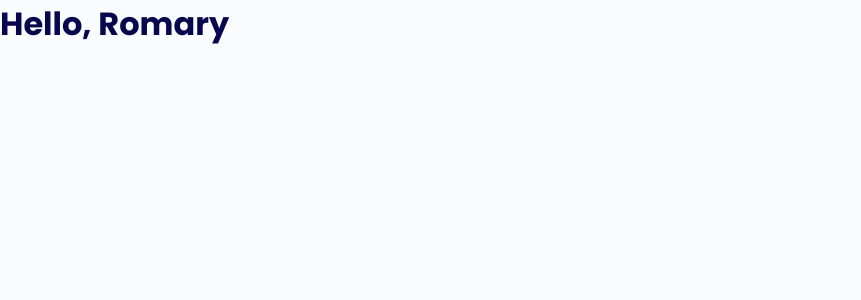
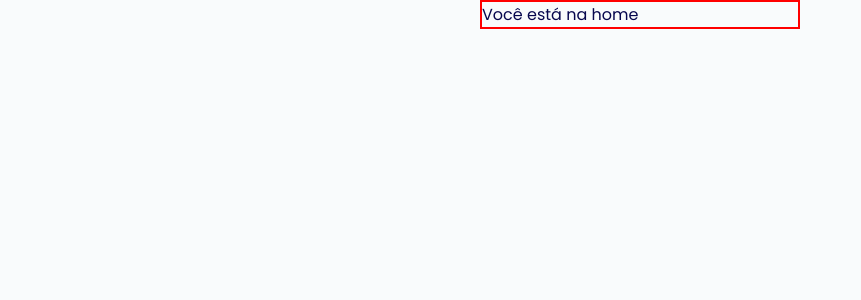
Before and after one commit to jjromary/TRACTIAN_Landing_Page, a React (Vite) app: page / in a window 1280 px wide. Shown: the top 300 px of the page, without its empty margins (0-861 px from the left). Built offline with nearby package versions, Linux system fonts and the light colour scheme.

Commit message:
add Paga Home

```diff
--- a/package.json
+++ b/package.json
@@ -11,6 +11,7 @@
   "dependencies": {
     "react": "^18.2.0",
     "react-dom": "^18.2.0",
+    "react-router-dom": "^6.4.5",
     "styled-components": "^5.3.6"
   },
   "devDependencies": {
--- a/src/App.tsx
+++ b/src/App.tsx
@@ -1,4 +1,6 @@
+import { BrowserRouter } from "react-router-dom";
 import { ThemeProvider } from "styled-components";
+import { Router } from "./Routes";
 import { GlobalStyles } from "./Styles/Global";
 import { defaultTheme } from "./Styles/Themes/Default";
 
@@ -6,8 +8,10 @@ export function App() {
 
   return (
     <ThemeProvider theme={defaultTheme}>
+      <BrowserRouter>
+        <Router />
+      </BrowserRouter>
       <GlobalStyles />
-      <h1>Hello, Romary</h1>
 
     </ThemeProvider>
   )
--- /dev/null
+++ b/src/Pages/Home/index.tsx
@@ -0,0 +1,9 @@
+import { HomeContainer } from "./styles";
+
+export default function Home() {
+  return (
+    <HomeContainer>
+      Você está na home
+    </HomeContainer>
+  )
+}
--- /dev/null
+++ b/src/Pages/Home/styles.ts
@@ -0,0 +1,10 @@
+import styled from "styled-components";
+
+export const HomeContainer = styled.main`
+  width: 320px;
+  margin: 0 auto;
+  display: flex;
+  flex-direction: column;
+  justify-content: center;
+  border: 2px solid red;
+`;
--- /dev/null
+++ b/src/Routes.tsx
@@ -0,0 +1,10 @@
+import { Route, Routes } from "react-router-dom";
+import Home from "./Pages/Home";
+
+export function Router() {
+  return (
+    <Routes>
+      <Route path='/' element={<Home />} />
+    </Routes>
+  )
+}
```
Also changed, not shown: 2 other files (tests, documents, lock files or other folders).
